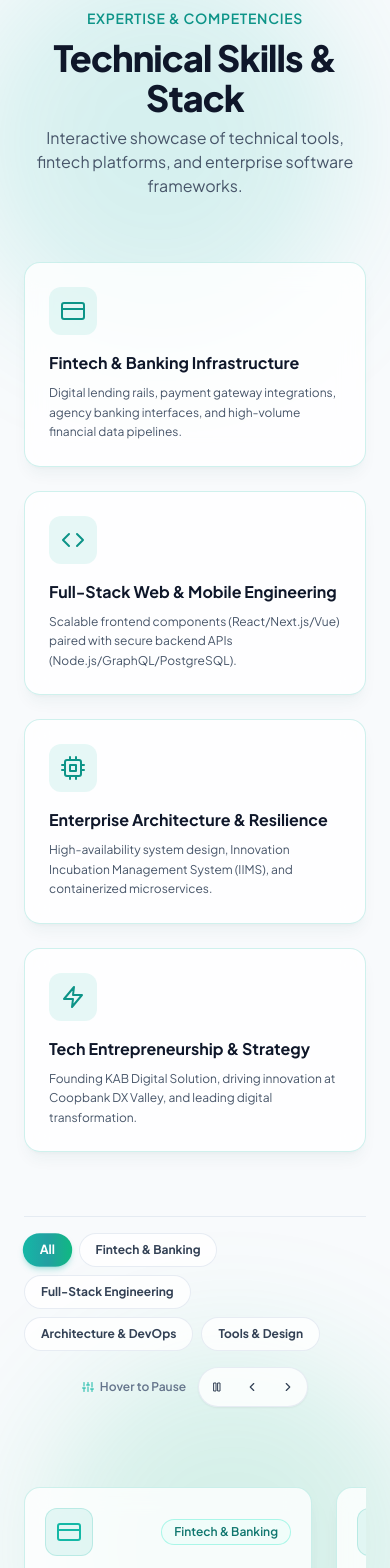
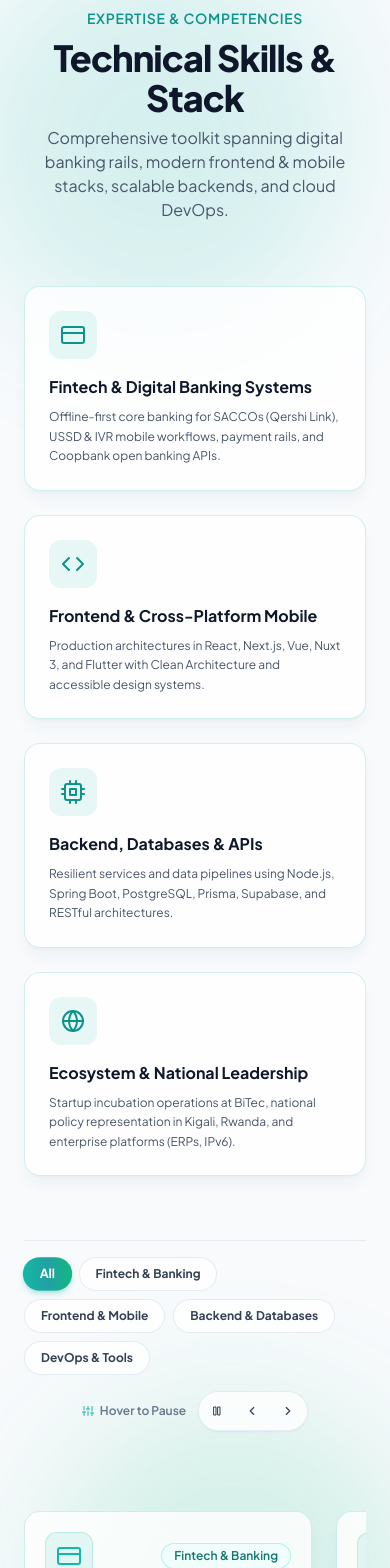
Before and after one commit to tsionbantegize16/my-portfolio-2, a React (Create React App) app: page / in a window 390 px wide. Shown: the part 3540-5108 px from the top of the page. Built offline with nearby package versions, Linux system fonts and the light colour scheme.

Commit message:
Update Technical Skills and Stack with full stack, mobile, fintech, and DevOps technologies

```diff
--- a/src/components/Skills.jsx
+++ b/src/components/Skills.jsx
@@ -1,52 +1,98 @@
 import React, { useState, useRef, useEffect } from 'react';
-import { FiCode, FiCpu, FiDatabase, FiLayers, FiLock, FiTerminal, FiZap, FiShield, FiCreditCard, FiPlay, FiPause, FiChevronLeft, FiChevronRight, FiSliders } from 'react-icons/fi';
-import { FaReact, FaVuejs, FaNodeJs, FaGitAlt, FaFigma, FaDocker, FaJsSquare } from 'react-icons/fa';
+import {
+  FiCode,
+  FiCpu,
+  FiDatabase,
+  FiLock,
+  FiZap,
+  FiShield,
+  FiCreditCard,
+  FiPlay,
+  FiPause,
+  FiChevronLeft,
+  FiChevronRight,
+  FiSliders,
+  FiGlobe
+} from 'react-icons/fi';
+import {
+  FaReact,
+  FaVuejs,
+  FaNodeJs,
+  FaGitAlt,
+  FaFigma,
+  FaDocker
+} from 'react-icons/fa';
+import {
+  SiFlutter,
+  SiPostgresql,
+  SiPrisma,
+  SiSupabase,
+  SiSpringboot,
+  SiTailwindcss,
+  SiTypescript,
+  SiPostman,
+  SiVercel
+} from 'react-icons/si';
 
-const categories = ['All', 'Fintech & Banking', 'Full-Stack Engineering', 'Architecture & DevOps', 'Tools & Design'];
+const categories = [
+  'All',
+  'Fintech & Banking',
+  'Frontend & Mobile',
+  'Backend & Databases',
+  'DevOps & Tools'
+];
 
 const skillsData = [
-  { name: 'Payment Gateways & APIs', category: 'Fintech & Banking', level: 92, icon: FiCreditCard, color: '#14b8a6' },
-  { name: 'Digital Lending Workflows', category: 'Fintech & Banking', level: 90, icon: FiZap, color: '#0d9488' },
-  { name: 'Agency Banking Systems', category: 'Fintech & Banking', level: 88, icon: FiShield, color: '#10B981' },
-  { name: 'Secure Financial Processing', category: 'Fintech & Banking', level: 90, icon: FiLock, color: '#22a0a2' },
+  // Fintech & Banking
+  { name: 'Core SACCO & Offline Banking', category: 'Fintech & Banking', level: 95, icon: FiCreditCard, color: '#14b8a6' },
+  { name: 'USSD & IVR Mobile Banking', category: 'Fintech & Banking', level: 92, icon: FiZap, color: '#0d9488' },
+  { name: 'Open Banking & API Portals', category: 'Fintech & Banking', level: 94, icon: FiShield, color: '#10b981' },
+  { name: 'Financial Security & Compliance', category: 'Fintech & Banking', level: 90, icon: FiLock, color: '#22a0a2' },
 
-  { name: 'React.js & Next.js', category: 'Full-Stack Engineering', level: 94, icon: FaReact, color: '#14b8a6' },
-  { name: 'Vue.js & Nuxt.js', category: 'Full-Stack Engineering', level: 90, icon: FaVuejs, color: '#10B981' },
-  { name: 'Node.js & Express APIs', category: 'Full-Stack Engineering', level: 88, icon: FaNodeJs, color: '#0d9488' },
-  { name: 'TypeScript & JavaScript', category: 'Full-Stack Engineering', level: 92, icon: FaJsSquare, color: '#F7DF1E' },
-  { name: 'Tailwind & Design Systems', category: 'Full-Stack Engineering', level: 95, icon: FiLayers, color: '#14b8a6' },
-  { name: 'GraphQL & REST APIs', category: 'Full-Stack Engineering', level: 88, icon: FiDatabase, color: '#22a0a2' },
-  { name: 'PostgreSQL & Hasura', category: 'Full-Stack Engineering', level: 85, icon: FiDatabase, color: '#0f766e' },
+  // Frontend & Mobile
+  { name: 'React.js & Next.js', category: 'Frontend & Mobile', level: 95, icon: FaReact, color: '#14b8a6' },
+  { name: 'Flutter & Clean Architecture', category: 'Frontend & Mobile', level: 90, icon: SiFlutter, color: '#02569B' },
+  { name: 'Vue.js & Nuxt 3', category: 'Frontend & Mobile', level: 88, icon: FaVuejs, color: '#10b981' },
+  { name: 'TypeScript & JavaScript', category: 'Frontend & Mobile', level: 93, icon: SiTypescript, color: '#3178C6' },
+  { name: 'Tailwind CSS & Design Systems', category: 'Frontend & Mobile', level: 95, icon: SiTailwindcss, color: '#06B6D4' },
+  { name: 'React Native Mobile', category: 'Frontend & Mobile', level: 86, icon: FaReact, color: '#61DAFB' },
 
-  { name: 'Enterprise Architecture', category: 'Architecture & DevOps', level: 88, icon: FiCpu, color: '#14b8a6' },
-  { name: 'Microservices Systems', category: 'Architecture & DevOps', level: 85, icon: FiLayers, color: '#0d9488' },
-  { name: 'Docker & Containers', category: 'Architecture & DevOps', level: 75, icon: FaDocker, color: '#22a0a2' },
+  // Backend & Databases
+  { name: 'Node.js & Express.js', category: 'Backend & Databases', level: 90, icon: FaNodeJs, color: '#0d9488' },
+  { name: 'Spring Boot & Microservices', category: 'Backend & Databases', level: 85, icon: SiSpringboot, color: '#6DB33F' },
+  { name: 'PostgreSQL & Relational Data', category: 'Backend & Databases', level: 90, icon: SiPostgresql, color: '#336791' },
+  { name: 'Prisma ORM & Schema', category: 'Backend & Databases', level: 90, icon: SiPrisma, color: '#2D3748' },
+  { name: 'Supabase BaaS & Auth', category: 'Backend & Databases', level: 92, icon: SiSupabase, color: '#3ECF8E' },
+  { name: 'RESTful API Architecture', category: 'Backend & Databases', level: 94, icon: FiDatabase, color: '#14b8a6' },
 
-  { name: 'Figma & UI Systems', category: 'Tools & Design', level: 90, icon: FaFigma, color: '#F24E1E' },
-  { name: 'Git & GitHub Workflows', category: 'Tools & Design', level: 92, icon: FaGitAlt, color: '#F05032' },
-  { name: 'Postman API Testing', category: 'Tools & Design', level: 88, icon: FiTerminal, color: '#14b8a6' },
+  // DevOps & Tools
+  { name: 'Docker & Containerization', category: 'DevOps & Tools', level: 82, icon: FaDocker, color: '#2496ED' },
+  { name: 'Git & GitHub Workflows', category: 'DevOps & Tools', level: 94, icon: FaGitAlt, color: '#F05032' },
+  { name: 'Postman API Testing', category: 'DevOps & Tools', level: 90, icon: SiPostman, color: '#FF6C37' },
+  { name: 'Figma UI/UX Systems', category: 'DevOps & Tools', level: 92, icon: FaFigma, color: '#F24E1E' },
+  { name: 'Vercel & Cloud Deployments', category: 'DevOps & Tools', level: 90, icon: SiVercel, color: '#14b8a6' },
 ];
 
 const skillHighlights = [
   {
-    title: 'Fintech & Banking Infrastructure',
-    description: 'Digital lending rails, payment gateway integrations, agency banking interfaces, and high-volume financial data pipelines.',
+    title: 'Fintech & Digital Banking Systems',
+    description: 'Offline-first core banking for SACCOs (Qershi Link), USSD & IVR mobile workflows, payment rails, and Coopbank open banking APIs.',
     icon: FiCreditCard,
   },
   {
-    title: 'Full-Stack Web & Mobile Engineering',
-    description: 'Scalable frontend components (React/Next.js/Vue) paired with secure backend APIs (Node.js/GraphQL/PostgreSQL).',
+    title: 'Frontend & Cross-Platform Mobile',
+    description: 'Production architectures in React, Next.js, Vue, Nuxt 3, and Flutter with Clean Architecture and accessible design systems.',
     icon: FiCode,
   },
   {
-    title: 'Enterprise Architecture & Resilience',
-    description: 'High-availability system design, Innovation Incubation Management System (IIMS), and containerized microservices.',
+    title: 'Backend, Databases & APIs',
+    description: 'Resilient services and data pipelines using Node.js, Spring Boot, PostgreSQL, Prisma, Supabase, and RESTful architectures.',
     icon: FiCpu,
   },
   {
-    title: 'Tech Entrepreneurship & Strategy',
-    description: 'Founding KAB Digital Solution, driving innovation at Coopbank DX Valley, and leading digital transformation.',
-    icon: FiZap,
+    title: 'Ecosystem & National Leadership',
+    description: 'Startup incubation operations at BiTec, national policy representation in Kigali, Rwanda, and enterprise platforms (ERPs, IPv6).',
+    icon: FiGlobe,
   },
 ];
 
@@ -57,7 +103,7 @@ const Skills = () => {
 
   const filteredSkills = activeCategory === 'All'
     ? skillsData
-    : skillsData.filter(s => s.category === activeCategory);
+    : skillsData.filter((s) => s.category === activeCategory);
 
   // Ultra-smooth classical auto-scroll loop
   useEffect(() => {
@@ -102,7 +148,7 @@ const Skills = () => {
           <span>Expertise & Competencies</span>
           <h2>Technical Skills & Stack</h2>
           <p className="text-slate-600 dark:text-slate-400 max-w-xl mx-auto text-base">
-            Interactive showcase of technical tools, fintech platforms, and enterprise software frameworks.
+            Comprehensive toolkit spanning digital banking rails, modern frontend & mobile stacks, scalable backends, and cloud DevOps.
           </p>
         </div>
 
@@ -141,7 +187,7 @@ const Skills = () => {
             ))}
           </div>
 
-          {/* Minimalist Classical Controls */}
+          {/* Minimalist Controls */}
           <div className="flex items-center gap-3">
             <span className="text-xs font-semibold text-slate-500 dark:text-slate-400 flex items-center gap-1.5">
               <FiSliders className="text-teal-500" /> Hover to Pause
@@ -152,6 +198,7 @@ const Skills = () => {
                 onClick={() => setIsPlaying(!isPlaying)}
                 className="p-2 rounded-full text-slate-700 dark:text-slate-300 hover:text-teal-500 hover:bg-teal-50 dark:hover:bg-slate-800 transition-colors"
                 title={isPlaying ? 'Pause Motion' : 'Play Motion'}
+                aria-label={isPlaying ? 'Pause Motion' : 'Play Motion'}
               >
                 {isPlaying ? <FiPause className="text-xs" /> : <FiPlay className="text-xs" />}
               </button>
@@ -160,6 +207,7 @@ const Skills = () => {
                 onClick={() => handleManualScroll('left')}
                 className="p-2 rounded-full text-slate-700 dark:text-slate-300 hover:text-teal-500 hover:bg-teal-50 dark:hover:bg-slate-800 transition-colors"
                 title="Scroll Left"
+                aria-label="Scroll Left"
               >
                 <FiChevronLeft className="text-sm" />
               </button>
@@ -168,6 +216,7 @@ const Skills = () => {
                 onClick={() => handleManualScroll('right')}
                 className="p-2 rounded-full text-slate-700 dark:text-slate-300 hover:text-teal-500 hover:bg-teal-50 dark:hover:bg-slate-800 transition-colors"
                 title="Scroll Right"
+                aria-label="Scroll Right"
               >
                 <FiChevronRight className="text-sm" />
               </button>
```
